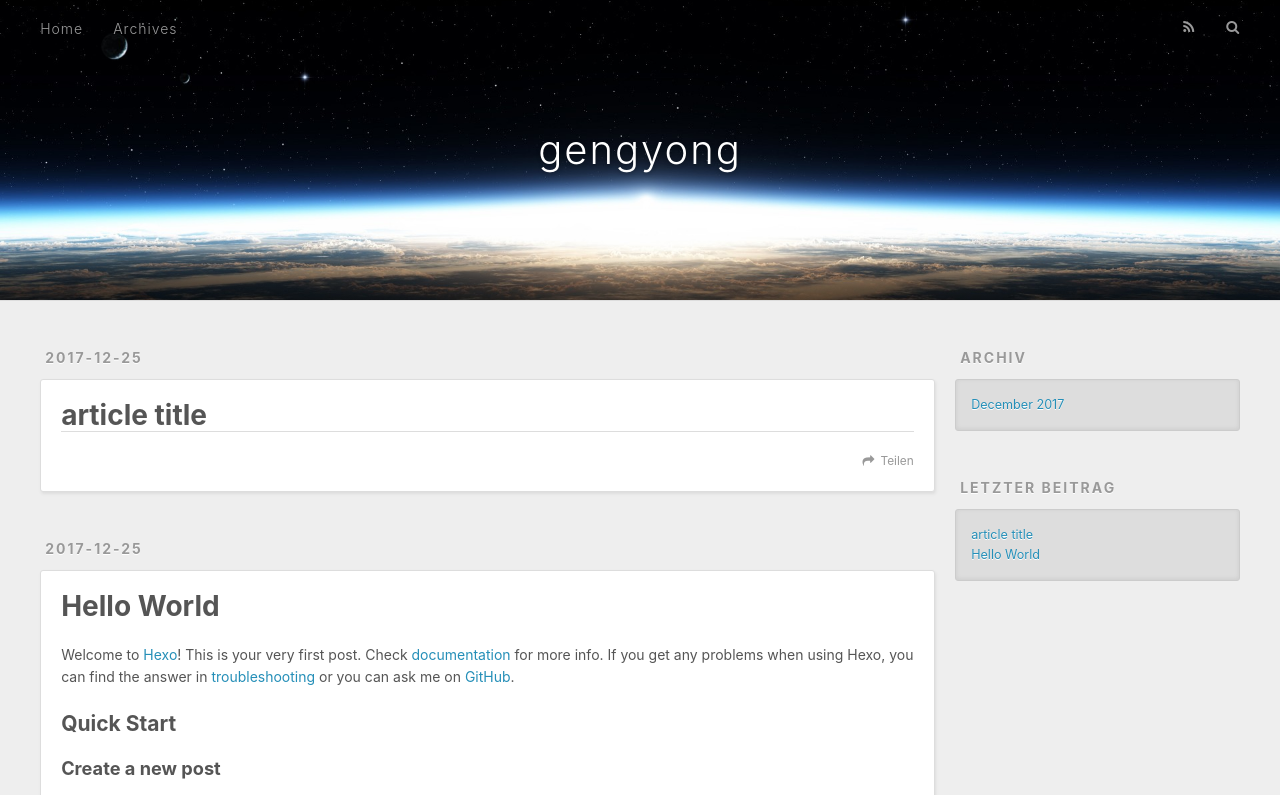
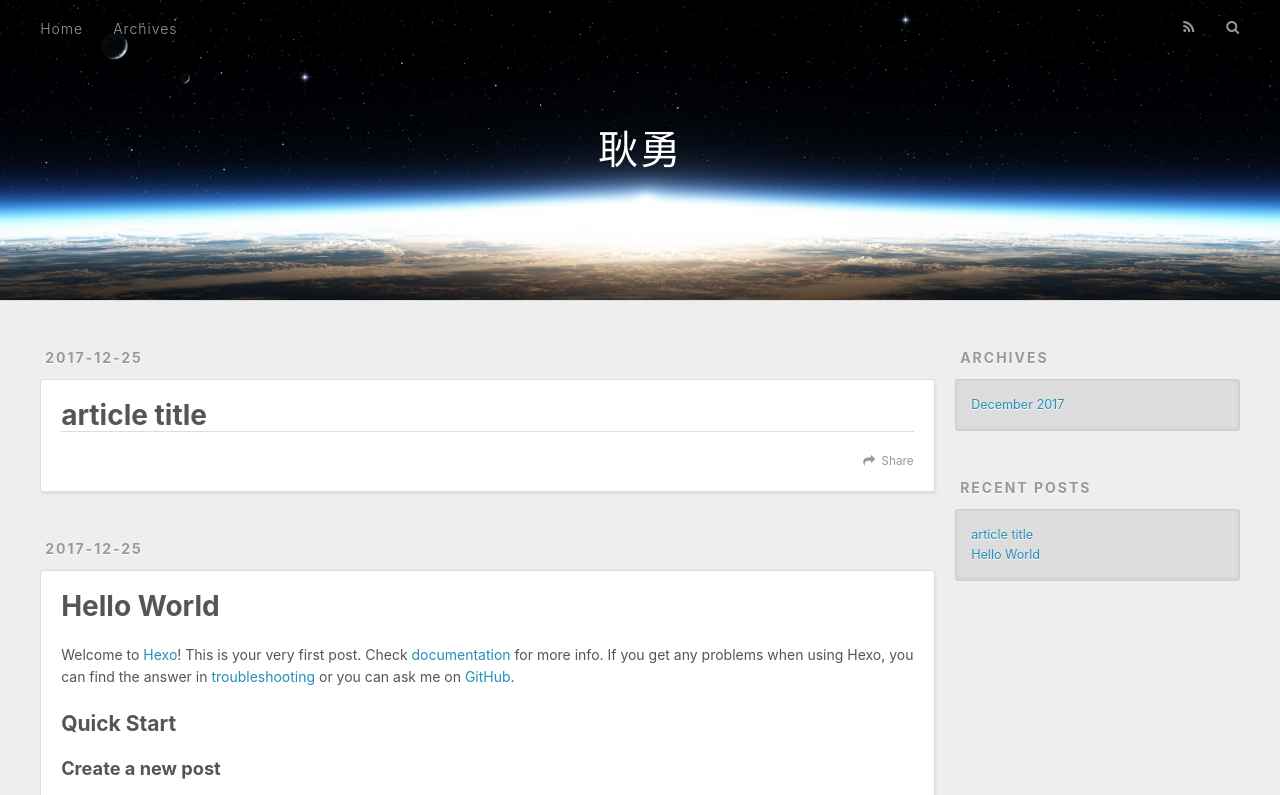
Before and after one commit to geng01yong/geng01yong.github.io, a plain HTML site: page index.html in a window 1280 px wide. Shown: the top 795 px of the page. Drawn offline with nearby package versions, Linux system fonts and the light colour scheme.

Commit message:
Site updated: 2017-12-25 18:56:40

```diff
--- a/index.html
+++ b/index.html
@@ -5,16 +5,16 @@
 
 
 
-  <title>gengyong</title>
+  <title>耿勇</title>
   <meta name="viewport" content="width=device-width, initial-scale=1, maximum-scale=1">
   <meta property="og:type" content="website">
-<meta property="og:title" content="gengyong">
+<meta property="og:title" content="耿勇">
 <meta property="og:url" content="http://yoursite.com/index.html">
-<meta property="og:site_name" content="gengyong">
+<meta property="og:site_name" content="耿勇">
 <meta name="twitter:card" content="summary">
-<meta name="twitter:title" content="gengyong">
+<meta name="twitter:title" content="耿勇">
 
-    <link rel="alternate" href="/atom.xml" title="gengyong" type="application/atom+xml">
+    <link rel="alternate" href="/atom.xml" title="耿勇" type="application/atom+xml">
 
 
     <link rel="icon" href="/favicon.png">
@@ -33,7 +33,7 @@
   <div id="header-outer" class="outer">
     <div id="header-title" class="inner">
       <h1 id="logo-wrap">
-        <a href="/" id="logo">gengyong</a>
+        <a href="/" id="logo">耿勇</a>
       </h1>
 
     </div>
@@ -50,7 +50,7 @@
 
           <a id="nav-rss-link" class="nav-icon" href="/atom.xml" title="RSS Feed"></a>
 
-        <a id="nav-search-btn" class="nav-icon" title="Suche"></a>
+        <a id="nav-search-btn" class="nav-icon" title="Search"></a>
       </nav>
       <div id="search-form-wrap">
         <form action="//google.com/search" method="get" accept-charset="UTF-8" class="search-form"><input type="search" name="q" class="search-form-input" placeholder="Search"><button type="submit" class="search-form-submit">&#xF002;</button><input type="hidden" name="sitesearch" value="http://yoursite.com"></form>
@@ -87,7 +87,7 @@
 
     </div>
     <footer class="article-footer">
-      <a data-url="http://yoursite.com/2017/12/25/article-title/" data-id="cjbm350rf0000p0u5vrrud984" class="article-share-link">Teilen</a>
+      <a data-url="http://yoursite.com/2017/12/25/article-title/" data-id="cjbm37ykq0000v4u5akj58mtm" class="article-share-link">Share</a>
 
 
     </footer>
@@ -132,7 +132,7 @@
 
     </div>
     <footer class="article-footer">
-      <a data-url="http://yoursite.com/2017/12/25/hello-world/" data-id="cjbm350s70001p0u5mm80icsa" class="article-share-link">Teilen</a>
+      <a data-url="http://yoursite.com/2017/12/25/hello-world/" data-id="cjbm37yn30001v4u5gcyphn30" class="article-share-link">Share</a>
 
 
     </footer>
@@ -158,7 +158,7 @@
 
 
   <div class="widget-wrap">
-    <h3 class="widget-title">Archiv</h3>
+    <h3 class="widget-title">Archives</h3>
     <div class="widget">
       <ul class="archive-list"><li class="archive-list-item"><a class="archive-list-link" href="/archives/2017/12/">December 2017</a></li></ul>
     </div>
@@ -168,7 +168,7 @@
 
 
   <div class="widget-wrap">
-    <h3 class="widget-title">letzter Beitrag</h3>
+    <h3 class="widget-title">Recent Posts</h3>
     <div class="widget">
       <ul>
 
```
Also changed, not shown: 2017/12/25/article-title/index.html (+9 -9 lines), 2017/12/25/hello-world/index.html (+9 -9 lines), archives/2017/12/index.html (+9 -9 lines), archives/2017/index.html (+9 -9 lines), archives/index.html (+9 -9 lines).
